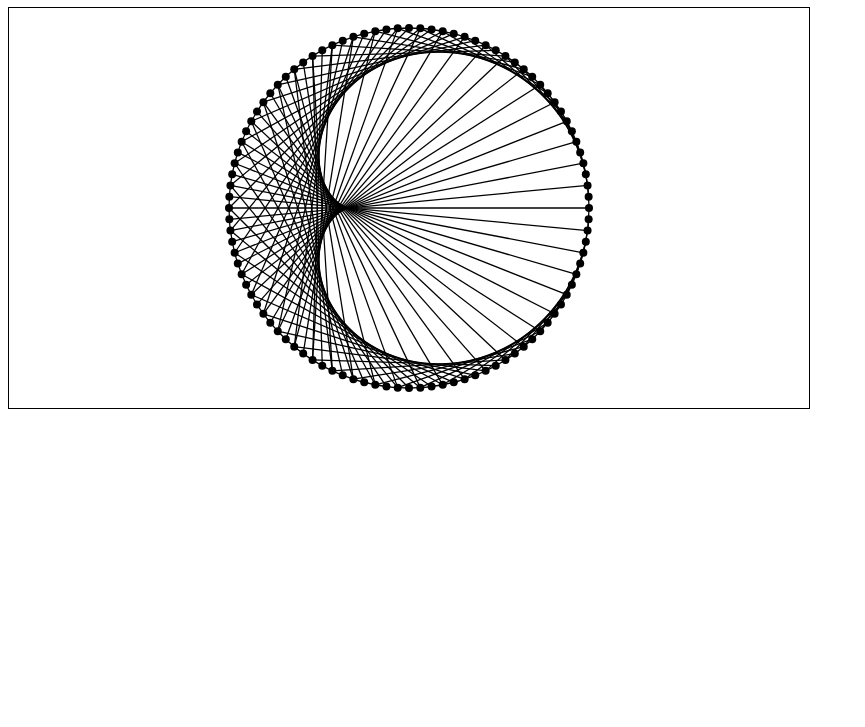
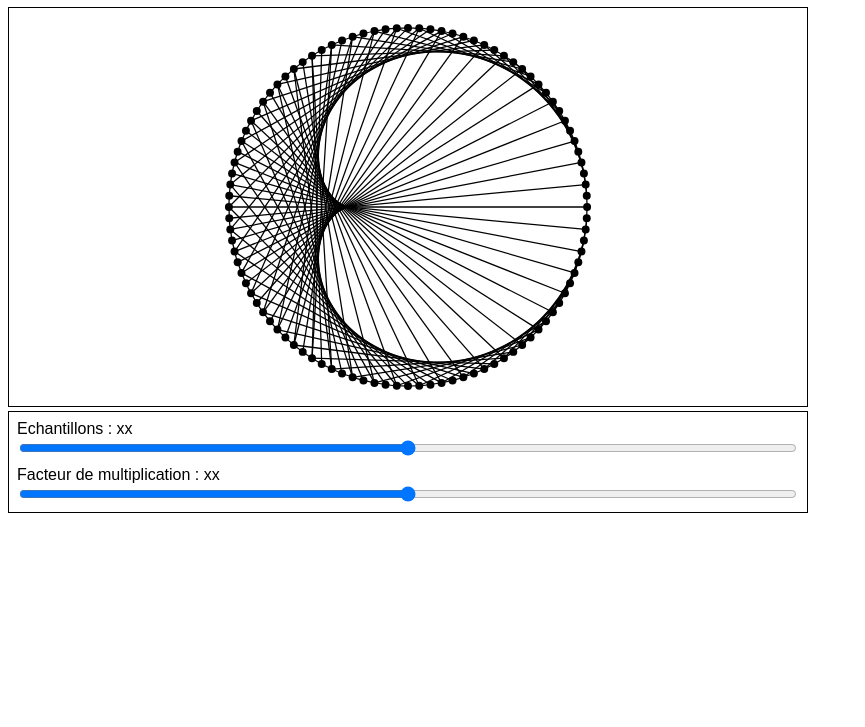
Before and after one commit to jlg-formation/tsrzz1-sud-june-2024, a website built with Vite: page front/index.html in a window 1280 px wide. Shown: the part 73-800 px from the top of the page, without its empty margins (0-865 px from the left). Built offline with nearby package versions, Linux system fonts and the light colour scheme.

Commit message:
dev: dom and css command

```diff
--- a/front/index.html
+++ b/front/index.html
@@ -11,6 +11,16 @@
       <circle cx="50" cy="50" r="45" />
       <g class="samples"></g>
     </svg>
+    <div class="command">
+      <label class="samples">
+        <span>Echantillons : <span class="value">xx</span></span>
+        <input type="range" min="0" max="100" step="1" />
+      </label>
+      <label class="multiplicationFactor">
+        <span>Facteur de multiplication : <span class="value">xx</span></span>
+        <input type="range" min="0" max="500" step="1" />
+      </label>
+    </div>
     <script type="module" src="/src/main.ts"></script>
   </body>
 </html>
--- a/front/src/style.css
+++ b/front/src/style.css
@@ -1,3 +1,11 @@
+* {
+  box-sizing: border-box;
+}
+
+body {
+  font-family: sans-serif;
+}
+
 svg {
   border: 0.1em solid black;
   width: 50em;
@@ -21,3 +29,18 @@
     }
   }
 }
+
+div.command {
+  border: 0.1em solid black;
+  width: 50em;
+  padding: 0.5em;
+
+  display: flex;
+  flex-flow: column;
+  gap: 0.5em;
+
+  label {
+    display: flex;
+    flex-flow: column;
+  }
+}
```
